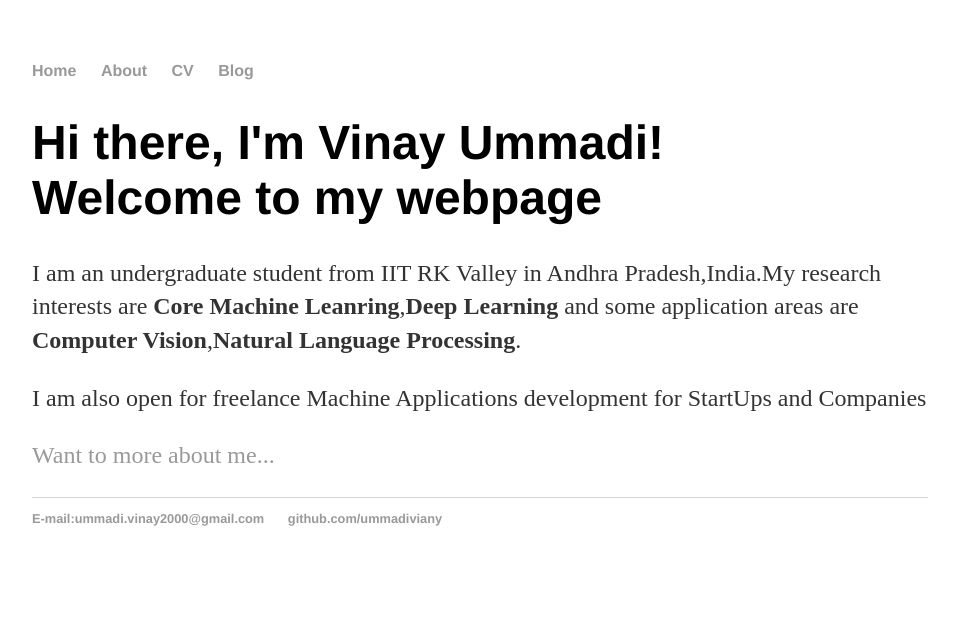
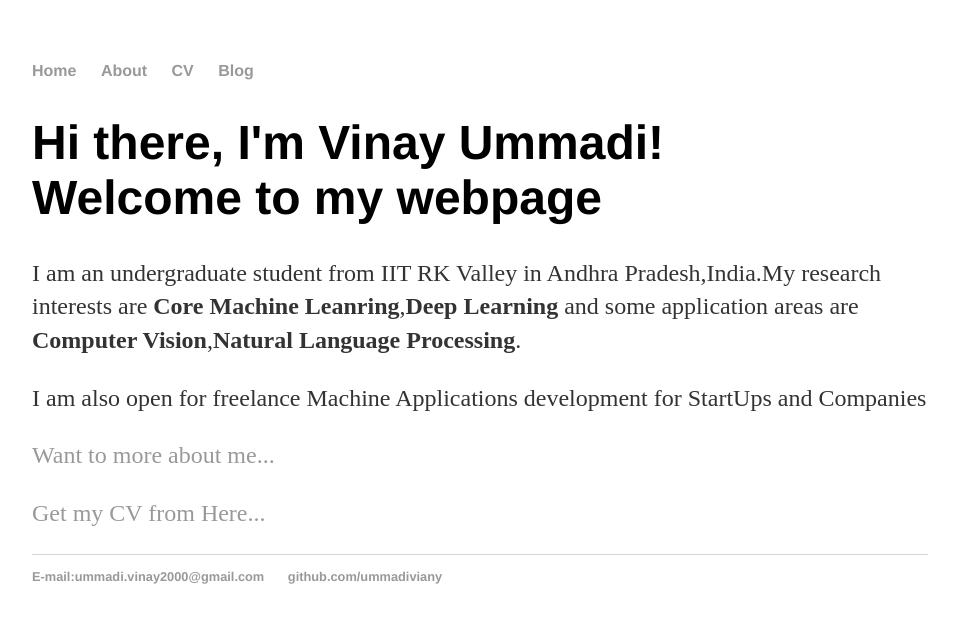
Before and after one commit to ummadiviany/ummadiviany.github.io, a Jekyll site: the page built from index.html, in a window 1280 px wide. Shown: the top 623 px of the page, without its empty margins (160-1117 px from the left). Built offline with Jekyll 4.4.1, drawn with Linux system fonts in a browser that asks for light colours.

Commit message:
Update index.html

```diff
--- a/index.html
+++ b/index.html
@@ -9,4 +9,5 @@ title: VINAY UMMADI's, Portfolio
 				and some application areas are <strong>Computer Vision</strong>,<strong>Natural Language Processing</strong>.</p>
 			<p>I am also open for freelance Machine Applications development for StartUps and Companies</p>
 			<p><a href="/about">Want to more about me...</a></p>
+			<p><a href="/cv">Get my CV from Here...</a></p>
 		</div>
```
